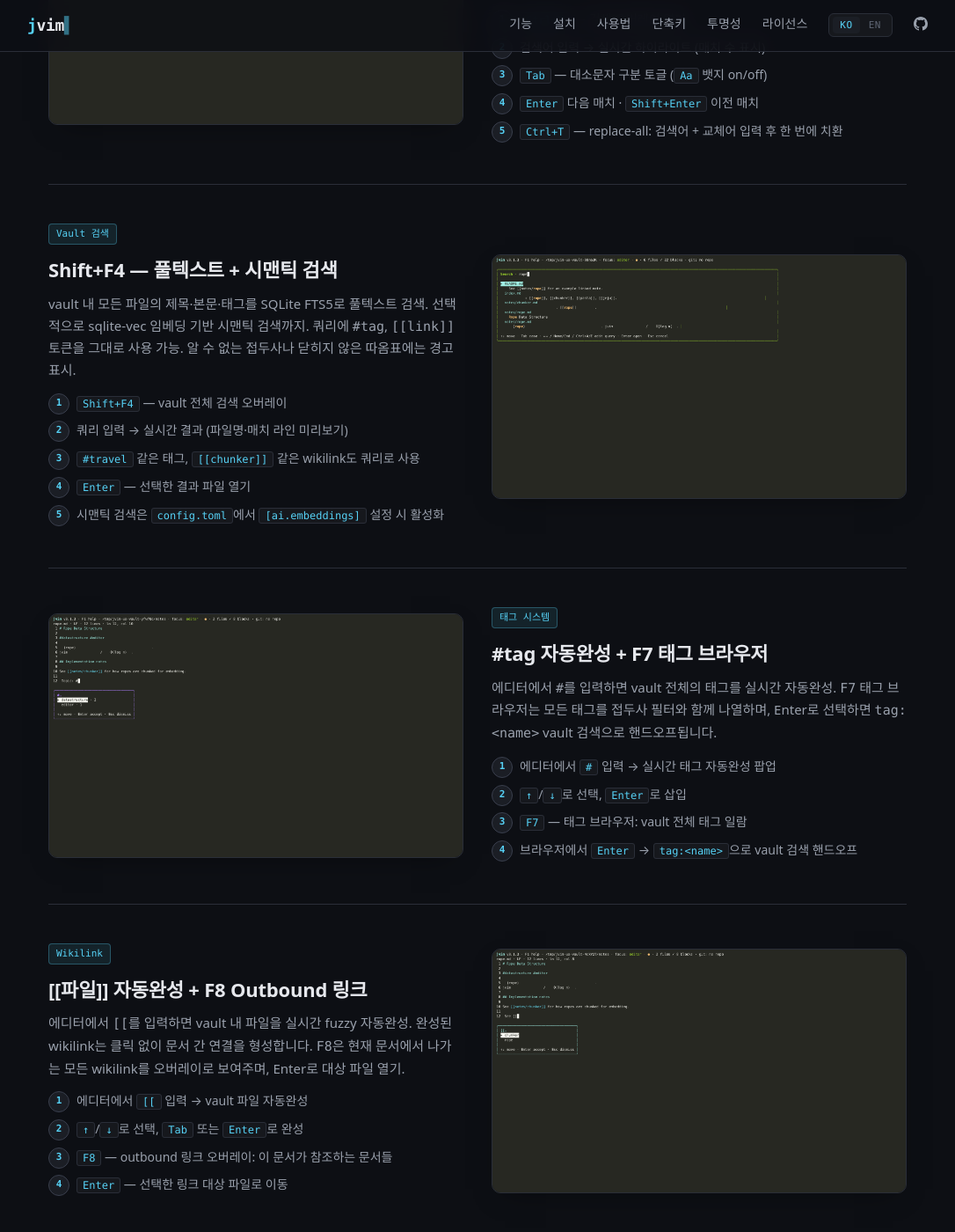
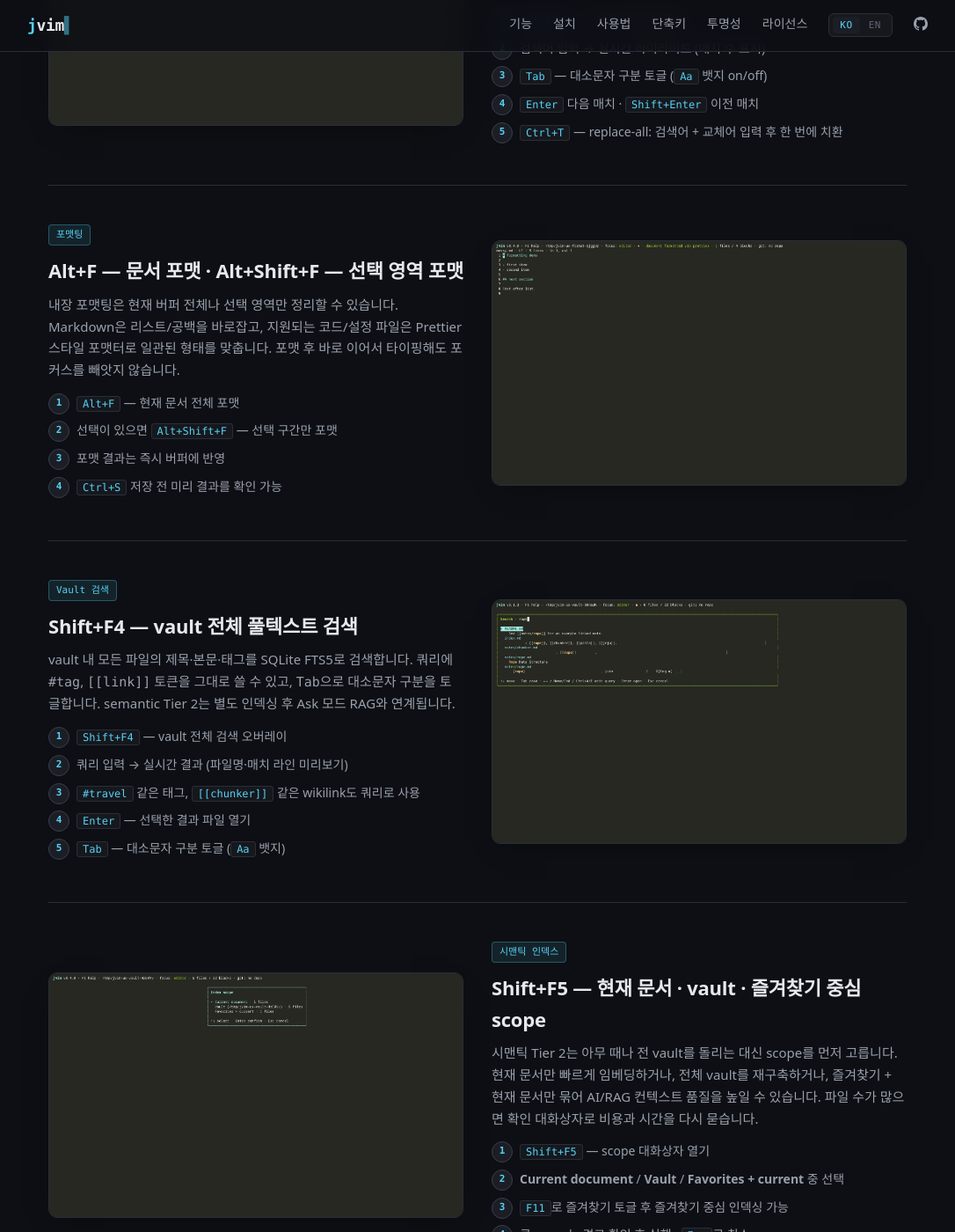
Before and after one commit to jhl-labs/jvim-public, a Jekyll site: the page built from docs/index.html, in a window 1280 px wide and 1400 px high, scrolled down 4660 px. Shown: the whole window at 88% size, without its empty margins (97-1183 px from the left). Built offline with Jekyll 4.4.1, drawn with Linux system fonts in a browser that asks for light colours; some of the changed text lies outside the part shown.

Commit message:
docs: refresh feature guide coverage

```diff
--- a/docs/index.html
+++ b/docs/index.html
@@ -302,11 +302,11 @@
             </div>
             <div class="feature">
               <h3><span class="icon">#</span> <span data-i18n="features.tag.title">태그 브라우저</span></h3>
-              <p data-i18n-rich="features.tag.desc"><code>#tag</code> 자동완성과 F7 태그 브라우저. 태그-검색 핸드오프로 한 번에 vault 전체 탐색.</p>
+              <p data-i18n-rich="features.tag.desc"><code>#tag</code> 자동완성과 F7 태그 브라우저. 파일 출처를 보며 태그-검색 핸드오프로 vault 전체를 바로 탐색.</p>
             </div>
             <div class="feature">
               <h3><span class="icon">🔎</span> <span data-i18n="features.search.title">풀텍스트 + 시맨틱 검색</span></h3>
-              <p data-i18n="features.search.desc">SQLite FTS5 기본, 옵션으로 sqlite-vec 임베딩. 대소문자 토글, vault-wide 검색.</p>
+              <p data-i18n="features.search.desc">Shift+F4 vault 검색, Shift+F5 인덱스 scope, Ask 모드의 RAG 출처까지. SQLite FTS5 + optional sqlite-vec.</p>
             </div>
             <div class="feature">
               <h3><span class="icon">⌘</span> <span data-i18n="features.keymap.title">Notepad 단축키</span></h3>
@@ -314,7 +314,7 @@
             </div>
             <div class="feature">
               <h3><span class="icon">AI</span> <span data-i18n="features.ai.title">AI 오버레이</span></h3>
-              <p data-i18n="features.ai.desc">인라인 자동완성, 빠른 프롬프트, 모드별 컨텍스트 (Ask / Insert / Rewrite). Local LLM도 지원.</p>
+              <p data-i18n="features.ai.desc">Ask/Insert/Rewrite, 인라인 자동완성, 문서 교정, RAG 출처 표시. Local LLM도 지원.</p>
             </div>
             <div class="feature">
               <h3><span class="icon">git</span> <span data-i18n="features.git.title">Git 통합</span></h3>
@@ -376,7 +376,7 @@
         <div class="container">
           <h2 class="section-title" data-i18n="workflows.title">상세 사용 가이드</h2>
           <p class="section-subtitle" data-i18n="workflows.subtitle">
-            jvim의 모든 핵심 기능을 스크린샷과 함께 하나씩 안내합니다. 도움말(<code>F1</code>)에서 언급되는 모든 기능이 여기에 포함됩니다.
+            jvim의 핵심 워크플로우를 실제 PTY 캡처 스크린샷과 함께 안내합니다. 전체 키맵은 아래 표와 앱 안의 <code>F1</code> 도움말을 함께 참고하세요.
           </p>
 
           <!-- 1. 편집 기초 -->
@@ -483,28 +483,68 @@
             </div>
           </div>
 
-          <!-- 6. Vault 전체 검색 + 시맨틱 -->
+          <!-- 6. 포맷팅 -->
+          <div class="workflow reverse">
+            <div class="workflow-media">
+              <img src="{{ '/images/51-format-document-altf.png' | relative_url }}" alt="format document" loading="lazy" />
+            </div>
+            <div class="workflow-body">
+              <span class="tag">포맷팅</span>
+              <h3>Alt+F — 문서 포맷 · Alt+Shift+F — 선택 영역 포맷</h3>
+              <p>
+                내장 포맷팅은 현재 버퍼 전체나 선택 영역만 정리할 수 있습니다. Markdown은 리스트/공백을 바로잡고, 지원되는 코드/설정 파일은 Prettier 스타일 포맷터로 일관된 형태를 맞춥니다. 포맷 후 바로 이어서 타이핑해도 포커스를 빼앗지 않습니다.
+              </p>
+              <ol class="workflow-steps">
+                <li><code>Alt+F</code> — 현재 문서 전체 포맷</li>
+                <li>선택이 있으면 <code>Alt+Shift+F</code> — 선택 구간만 포맷</li>
+                <li>포맷 결과는 즉시 버퍼에 반영</li>
+                <li><code>Ctrl+S</code> 저장 전 미리 결과를 확인 가능</li>
+              </ol>
+            </div>
+          </div>
+
+          <!-- 7. Vault 전체 검색 -->
           <div class="workflow reverse">
             <div class="workflow-media">
               <img src="{{ '/images/06-vault-search-shift-f4.png' | relative_url }}" alt="vault-wide search" loading="lazy" />
             </div>
             <div class="workflow-body">
               <span class="tag">Vault 검색</span>
-              <h3>Shift+F4 — 풀텍스트 + 시맨틱 검색</h3>
+              <h3>Shift+F4 — vault 전체 풀텍스트 검색</h3>
               <p>
-                vault 내 모든 파일의 제목·본문·태그를 SQLite FTS5로 풀텍스트 검색. 선택적으로 sqlite-vec 임베딩 기반 시맨틱 검색까지. 쿼리에 <code>#tag</code>, <code>[[link]]</code> 토큰을 그대로 사용 가능. 알 수 없는 접두사나 닫히지 않은 따옴표에는 경고 표시.
+                vault 내 모든 파일의 제목·본문·태그를 SQLite FTS5로 검색합니다. 쿼리에 <code>#tag</code>, <code>[[link]]</code> 토큰을 그대로 쓸 수 있고, <code>Tab</code>으로 대소문자 구분을 토글합니다. semantic Tier 2는 별도 인덱싱 후 Ask 모드 RAG와 연계됩니다.
               </p>
               <ol class="workflow-steps">
                 <li><code>Shift+F4</code> — vault 전체 검색 오버레이</li>
                 <li>쿼리 입력 → 실시간 결과 (파일명·매치 라인 미리보기)</li>
                 <li><code>#travel</code> 같은 태그, <code>[[chunker]]</code> 같은 wikilink도 쿼리로 사용</li>
                 <li><code>Enter</code> — 선택한 결과 파일 열기</li>
-                <li>시맨틱 검색은 <code>config.toml</code>에서 <code>[ai.embeddings]</code> 설정 시 활성화</li>
+                <li><code>Tab</code> — 대소문자 구분 토글 (<code>Aa</code> 뱃지)</li>
               </ol>
             </div>
           </div>
 
-          <!-- 7. 태그 시스템 -->
+          <!-- 8. 시맨틱 인덱스 -->
+          <div class="workflow">
+            <div class="workflow-media">
+              <img src="{{ '/images/53-semantic-scope-shift-f5.png' | relative_url }}" alt="semantic index scope dialog" loading="lazy" />
+            </div>
+            <div class="workflow-body">
+              <span class="tag">시맨틱 인덱스</span>
+              <h3>Shift+F5 — 현재 문서 · vault · 즐겨찾기 중심 scope</h3>
+              <p>
+                시맨틱 Tier 2는 아무 때나 전 vault를 돌리는 대신 scope를 먼저 고릅니다. 현재 문서만 빠르게 임베딩하거나, 전체 vault를 재구축하거나, 즐겨찾기 + 현재 문서만 묶어 AI/RAG 컨텍스트 품질을 높일 수 있습니다. 파일 수가 많으면 확인 대화상자로 비용과 시간을 다시 묻습니다.
+              </p>
+              <ol class="workflow-steps">
+                <li><code>Shift+F5</code> — scope 대화상자 열기</li>
+                <li><strong>Current document</strong> / <strong>Vault</strong> / <strong>Favorites + current</strong> 중 선택</li>
+                <li><code>F11</code>로 즐겨찾기 토글 후 즐겨찾기 중심 인덱싱 가능</li>
+                <li>큰 scope는 경고 확인 후 실행 · <code>Esc</code>로 취소</li>
+              </ol>
+            </div>
+          </div>
+
+          <!-- 9. 태그 시스템 -->
           <div class="workflow">
             <div class="workflow-media">
               <img src="{{ '/images/43-tag-completion-typing.png' | relative_url }}" alt="tag completion" loading="lazy" />
@@ -513,7 +553,7 @@
               <span class="tag">태그 시스템</span>
               <h3>#tag 자동완성 + F7 태그 브라우저</h3>
               <p>
-                에디터에서 <code>#</code>를 입력하면 vault 전체의 태그를 실시간 자동완성. <code>F7</code> 태그 브라우저는 모든 태그를 접두사 필터와 함께 나열하며, Enter로 선택하면 <code>tag:&lt;name&gt;</code> vault 검색으로 핸드오프됩니다.
+                에디터에서 <code>#</code>를 입력하면 vault 전체의 태그를 실시간 자동완성. <code>F7</code> 태그 브라우저는 접두사 필터와 함께 태그 빈도와 대표 파일을 함께 보여주며, Enter로 선택하면 <code>tag:&lt;name&gt;</code> vault 검색으로 핸드오프됩니다.
               </p>
               <ol class="workflow-steps">
                 <li>에디터에서 <code>#</code> 입력 → 실시간 태그 자동완성 팝업</li>
@@ -524,7 +564,7 @@
             </div>
           </div>
 
-          <!-- 8. Wikilink + Outbound -->
+          <!-- 10. Wikilink + Outbound -->
           <div class="workflow reverse">
             <div class="workflow-media">
               <img src="{{ '/images/44-wikilink-completion-typing.png' | relative_url }}" alt="wikilink completion" loading="lazy" />
@@ -544,7 +584,7 @@
             </div>
           </div>
 
-          <!-- 9. Backlink 그래프 -->
+          <!-- 11. Backlink 그래프 -->
           <div class="workflow">
             <div class="workflow-media">
               <img src="{{ '/images/50-backlink-graph-ctrlb.png' | relative_url }}" alt="backlink graph" loading="lazy" />
@@ -565,19 +605,19 @@
             </div>
           </div>
 
-          <!-- 10. AI 오버레이 (3모드 상세) -->
+          <!-- 12. AI 오버레이 (3모드 상세) -->
           <div class="workflow reverse">
             <div class="workflow-media">
               <img src="{{ '/images/07-ai-overlay-f6-mode-pick.png' | relative_url }}" alt="AI overlay mode pick" loading="lazy" />
             </div>
             <div class="workflow-body">
               <span class="tag">AI 오버레이</span>
-              <h3>Alt+/ — Ask · Insert · Rewrite 세 가지 모드</h3>
+              <h3>F6 — Ask · Insert · Rewrite 세 가지 모드</h3>
               <p>
-                <code>Alt+/</code> (또는 <code>Ctrl+/</code> / <code>F6</code>)로 AI 오버레이를 열면 세 가지 모드 중 하나를 선택합니다. <strong>Ask</strong>는 오버레이에서 질의응답, <strong>Insert</strong>는 커서 위치에 생성 텍스트 삽입, <strong>Rewrite</strong>는 선택 영역을 AI가 교체합니다. 선택이 있으면 자동 컨텍스트, 없으면 섹션/line-window 폴백. OpenAI 호환·Anthropic·로컬 LLM 모두 지원. 11개 빌트인 컨텍스트 액션(요약, 번역, 코드 리뷰, 리팩토링 등) 제공.
+                <code>F6</code>로 AI 프롬프트 오버레이를 열면 세 가지 모드 중 하나를 선택합니다. <strong>Ask</strong>는 질의응답과 follow-up 대화, <strong>Insert</strong>는 커서 위치에 생성 텍스트 삽입, <strong>Rewrite</strong>는 선택 영역을 AI가 교체합니다. 선택이 있으면 자동 컨텍스트, 없으면 섹션/line-window 폴백을 사용합니다. OpenAI 호환·Anthropic·로컬 LLM을 모두 지원합니다.
               </p>
               <ol class="workflow-steps">
-                <li><code>Alt+/</code> — AI 컨텍스트 메뉴 (커서 위치에 표시)</li>
+                <li><code>F6</code> — AI 프롬프트 오버레이 열기</li>
                 <li>모드 선택: <strong>Ask</strong> / <strong>Insert</strong> / <strong>Rewrite</strong></li>
                 <li>선택 영역이 있으면 컨텍스트로 자동 전달</li>
                 <li>AI 응답은 스트리밍 — 상태바에 진행 인디케이터 표시</li>
@@ -586,7 +626,47 @@
             </div>
           </div>
 
-          <!-- 11. AI 인라인 자동완성 -->
+          <!-- 13. AI 컨텍스트 메뉴 -->
+          <div class="workflow">
+            <div class="workflow-media">
+              <img src="{{ '/images/52-ai-context-menu-proofread.png' | relative_url }}" alt="AI context menu proofread action" loading="lazy" />
+            </div>
+            <div class="workflow-body">
+              <span class="tag">문서 교정</span>
+              <h3>Alt+/ — 맞춤법·문법 교정, 다듬기, 번역 같은 빠른 액션</h3>
+              <p>
+                <code>Alt+/</code> 또는 <code>Ctrl+/</code>는 커서 바로 옆에 AI 컨텍스트 메뉴를 엽니다. 이어쓰기, 문단 완성, 맞춤법·문법 교정, 요약, 번역, 톤 변경처럼 자주 쓰는 rewrite/insert 액션을 한 번에 고를 수 있어 문서 교정이 빠릅니다.
+              </p>
+              <ol class="workflow-steps">
+                <li><code>Alt+/</code> / <code>Ctrl+/</code> — AI 컨텍스트 메뉴</li>
+                <li><code>↑</code>/<code>↓</code>로 액션 선택 · <code>Enter</code> 실행</li>
+                <li>선택 영역이 있으면 rewrite 계열 액션이 바로 적용 대상이 됨</li>
+                <li>교정 결과가 마음에 들지 않으면 <code>Ctrl+Z</code></li>
+              </ol>
+            </div>
+          </div>
+
+          <!-- 14. Ask + RAG -->
+          <div class="workflow reverse">
+            <div class="workflow-media">
+              <img src="{{ '/images/54-ai-ask-rag-sources.png' | relative_url }}" alt="AI ask mode with RAG sources" loading="lazy" />
+            </div>
+            <div class="workflow-body">
+              <span class="tag">AI 검색 / RAG</span>
+              <h3>Ask 모드 첫 턴은 semantic retrieval + Sources 목록으로 grounding</h3>
+              <p>
+                Ask 모드의 첫 질문은 시맨틱 인덱스가 준비돼 있으면 선택한 scope에서 관련 청크를 먼저 검색한 뒤 응답을 생성합니다. 응답이 끝나면 아래에 <strong>Sources</strong> 목록이 붙고, 화살표 키로 이동해 바로 원문 노트를 열 수 있습니다. 단순 채팅이 아니라 RAG 기반 지식 질의응답입니다.
+              </p>
+              <ol class="workflow-steps">
+                <li><code>Shift+F5</code>로 필요한 범위를 먼저 임베딩</li>
+                <li><code>F6</code> → <strong>Ask</strong> 선택 → 질문 입력</li>
+                <li>첫 턴 완료 후 <strong>Sources</strong>에 근거 노트와 snippet 표시</li>
+                <li><code>O</code> — 선택한 source 열기 · <code>Enter</code> — follow-up 질문</li>
+              </ol>
+            </div>
+          </div>
+
+          <!-- 15. AI 인라인 자동완성 -->
           <div class="workflow">
             <div class="workflow-media">
               <img src="{{ '/images/22-inline-ai-toggle-f9.png' | relative_url }}" alt="inline AI autocomplete" loading="lazy" />
@@ -595,19 +675,19 @@
               <span class="tag">AI 자동완성</span>
               <h3>Copilot 스타일 인라인 ghost text</h3>
               <p>
-                <code>Alt+I</code> (또는 <code>F9</code>)로 인라인 자동완성을 토글합니다. 활성화되면 타이핑을 멈출 때 AI가 다음 내용을 ghost text로 제안. <code>Tab</code>으로 수락, 다른 키를 누르면 무시됩니다. 파일 헤더·현재 스코프·스타일을 자동으로 읽어 context-aware 자동완성. 상태바의 AI 뱃지로 on/off 상태와 에러 원인을 즉시 확인.
+                <code>Alt+I</code> (또는 <code>F9</code>)로 인라인 자동완성을 토글합니다. 활성화되면 타이핑을 멈출 때 AI가 다음 내용을 ghost text로 제안합니다. <code>Tab</code>으로 전체 수락, <code>→</code> 또는 <code>Ctrl+→</code>로 다음 단어만 부분 수락할 수 있습니다. 상태바의 AI 뱃지로 on/off 상태와 에러 원인을 즉시 확인합니다.
               </p>
               <ol class="workflow-steps">
                 <li><code>Alt+I</code> — 인라인 자동완성 토글 (<code>F9</code>도 동작)</li>
                 <li>타이핑 → 잠깐 멈추면 ghost text 표시 (흐릿한 텍스트)</li>
-                <li><code>Tab</code> — ghost text 수락 (VSCode 컨벤션)</li>
+                <li><code>Tab</code> / <code>→</code> / <code>Ctrl+→</code> — 전체 또는 단어 단위 수락</li>
                 <li>다른 키 입력 시 제안 자동 해제</li>
                 <li><code>providers.toml</code>에서 <code>inline_model</code> 설정으로 빠른 모델 분리 가능</li>
               </ol>
             </div>
           </div>
 
-          <!-- 12. 코드 구문 강조 -->
+          <!-- 16. 코드 구문 강조 -->
           <div class="workflow reverse">
             <div class="workflow-media">
               <img src="{{ '/images/34-code-fence.png' | relative_url }}" alt="code syntax highlighting" loading="lazy" />
@@ -627,7 +707,7 @@
             </div>
           </div>
 
-          <!-- 13. Git 통합 -->
+          <!-- 17. Git 통합 -->
           <div class="workflow">
             <div class="workflow-media">
               <img src="{{ '/images/46-commit-log-f5.png' | relative_url }}" alt="commit log" loading="lazy" />
@@ -648,7 +728,7 @@
             </div>
           </div>
 
-          <!-- 14. 설정 -->
+          <!-- 18. 설정 -->
           <div class="workflow reverse">
             <div class="workflow-media">
               <img src="{{ '/images/11-settings-f10.png' | relative_url }}" alt="settings overlay" loading="lazy" />
@@ -702,6 +782,7 @@
                 <tr><td>Ctrl+W</td><td data-i18n="km.closedoc">현재 문서 닫기</td></tr>
                 <tr><td>Ctrl+O</td><td data-i18n="km.openfile">파일 팔레트</td></tr>
                 <tr><td>Ctrl+S / F3</td><td data-i18n="km.save">저장</td></tr>
+                <tr><td>Alt+F / Alt+Shift+F</td><td data-i18n="km.format">문서 / 선택 영역 포맷</td></tr>
                 <tr><td>Ctrl+A / X</td><td data-i18n="km.selxcut">전체 선택 / 잘라내기</td></tr>
                 <tr><td>Ctrl+Z / Y</td><td data-i18n="km.undoredo">undo / redo</td></tr>
                 <tr><td>Tab / Shift+Tab</td><td data-i18n="km.indent">들여쓰기 / 내어쓰기 (VSCode 스타일)</td></tr>
@@ -721,8 +802,8 @@
                 <tr><td>Ctrl+U / D</td><td data-i18n="km.pageupdown">페이지 위 / 아래</td></tr>
                 <tr><td>Shift+&lt;nav&gt;</td><td data-i18n="km.selectextend">선택 확장</td></tr>
                 <tr><td>Ctrl+E / Tab*</td><td data-i18n="km.focustoggle">트리 ↔ 에디터 포커스 (트리 포커스 시 Tab)</td></tr>
-                <tr><td>Ctrl+Tab / Shift+Tab</td><td data-i18n="km.buffercycle">다음 / 이전 버퍼</td></tr>
-                <tr><td>Ctrl+PageUp / Down</td><td data-i18n="km.buffercycle2">버퍼 사이클 (대체)</td></tr>
+                <tr><td>Ctrl+PgUp / PgDn</td><td data-i18n="km.buffercycle">다음 / 이전 버퍼</td></tr>
+                <tr><td>Ctrl+Shift+→ / ←</td><td data-i18n="km.buffercycle2">단어 선택 / 트리 포커스에서 버퍼 순환</td></tr>
               </table>
             </details>
 
@@ -741,9 +822,10 @@
             <details class="keymap-group">
               <summary data-i18n="keymap.ai">AI & 지식</summary>
               <table class="keymap-table">
-                <tr><td>Ctrl+/ / F6</td><td data-i18n="km.aiopen">AI 오버레이 (Ask/Insert/Rewrite)</td></tr>
-                <tr><td>F9</td><td data-i18n="km.inlineai">인라인 자동완성 토글</td></tr>
-                <tr><td>→</td><td data-i18n="km.inlineaccept">ghost text 수락</td></tr>
+                <tr><td>Alt+/ / Ctrl+/</td><td data-i18n="km.aimenu">AI 컨텍스트 메뉴</td></tr>
+                <tr><td>F6</td><td data-i18n="km.aiopen">AI 프롬프트 오버레이 (Ask/Insert/Rewrite)</td></tr>
+                <tr><td>Alt+I / F9</td><td data-i18n="km.inlineai">인라인 자동완성 토글</td></tr>
+                <tr><td>Tab / → / Ctrl+→</td><td data-i18n="km.inlineaccept">ghost text 수락 (전체 / 단어)</td></tr>
               </table>
             </details>
 
@@ -752,7 +834,7 @@
               <table class="keymap-table">
                 <tr><td>Ctrl+R</td><td data-i18n="km.reindex">전체 re-index</td></tr>
                 <tr><td>Ctrl+L / F5</td><td data-i18n="km.commitlog">commit log</td></tr>
-                <tr><td>F9 (scope)</td><td data-i18n="km.semanticscope">시맨틱 인덱스 scope (오버레이 밖에서)</td></tr>
+                <tr><td>Shift+F5</td><td data-i18n="km.semanticscope">시맨틱 인덱스 scope (오버레이 밖에서)</td></tr>
                 <tr><td>F11</td><td data-i18n="km.favorite">즐겨찾기 토글</td></tr>
               </table>
             </details>
@@ -1018,16 +1102,16 @@
             '<code>[[file]]</code> autocomplete, outbound overlay, backlink graph. Obsidian-compatible data model.',
           'features.tag.title': 'Tag browser',
           'features.tag.desc':
-            '<code>#tag</code> autocomplete and the F7 tag browser. Tag-to-search handoff searches the whole vault in one step.',
+            '<code>#tag</code> autocomplete and the F7 tag browser. See the source file and jump into a vault search in one step.',
           'features.search.title': 'Full-text + semantic search',
           'features.search.desc':
-            'SQLite FTS5 built in, optional sqlite-vec embeddings. Case-sensitivity toggle, vault-wide search.',
+            'Shift+F4 vault search, Shift+F5 index scope, and RAG sources in Ask mode. SQLite FTS5 with optional sqlite-vec.',
           'features.keymap.title': 'Notepad shortcuts',
           'features.keymap.desc':
             'Ctrl+C/X/V/A/Z/Y/S/O/N + Shift+Arrow selection. Vim-style tree (j/k/g/G/n/r/d) too.',
           'features.ai.title': 'AI overlay',
           'features.ai.desc':
-            'Inline completion, quick prompts, per-mode context (Ask / Insert / Rewrite). Local LLMs supported.',
+            'Ask/Insert/Rewrite, inline completion, proofreading prompts, and RAG sources. Local LLMs supported.',
           'features.git.title': 'Git integration',
           'features.git.desc':
             'Commit log viewer (F5), <code>+N/−M</code> diff summary in the header and <code>jvim diff</code> CLI. The vault-aware index survives <code>git checkout</code>.',
```
Also changed, not shown: other parts of docs/index.html (+7 -5 lines), docs/images/22-inline-ai-toggle-f9.png, docs/images/51-format-document-altf.png (added), docs/images/52-ai-context-menu-proofread.png (added), docs/images/53-semantic-scope-shift-f5.png (added), docs/images/54-ai-ask-rag-sources.png (added).
